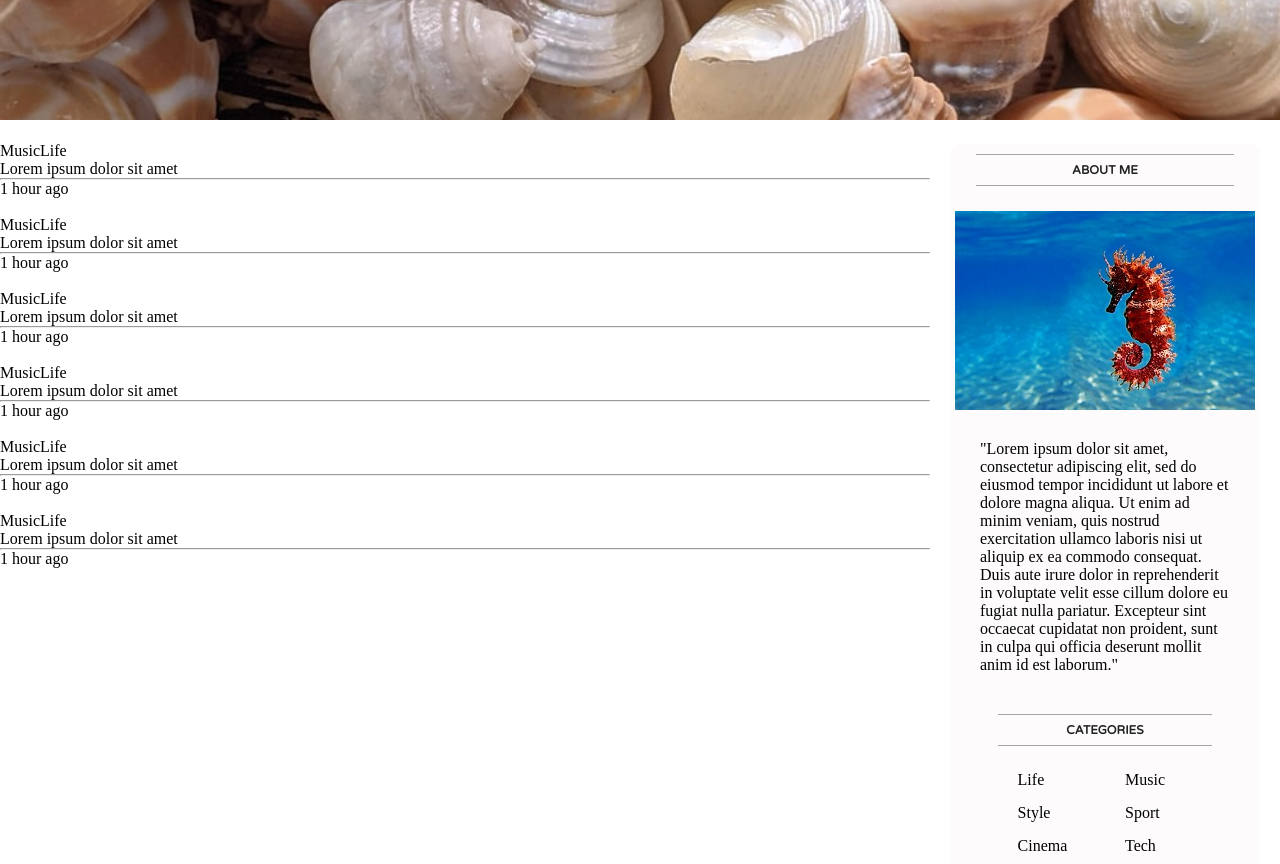
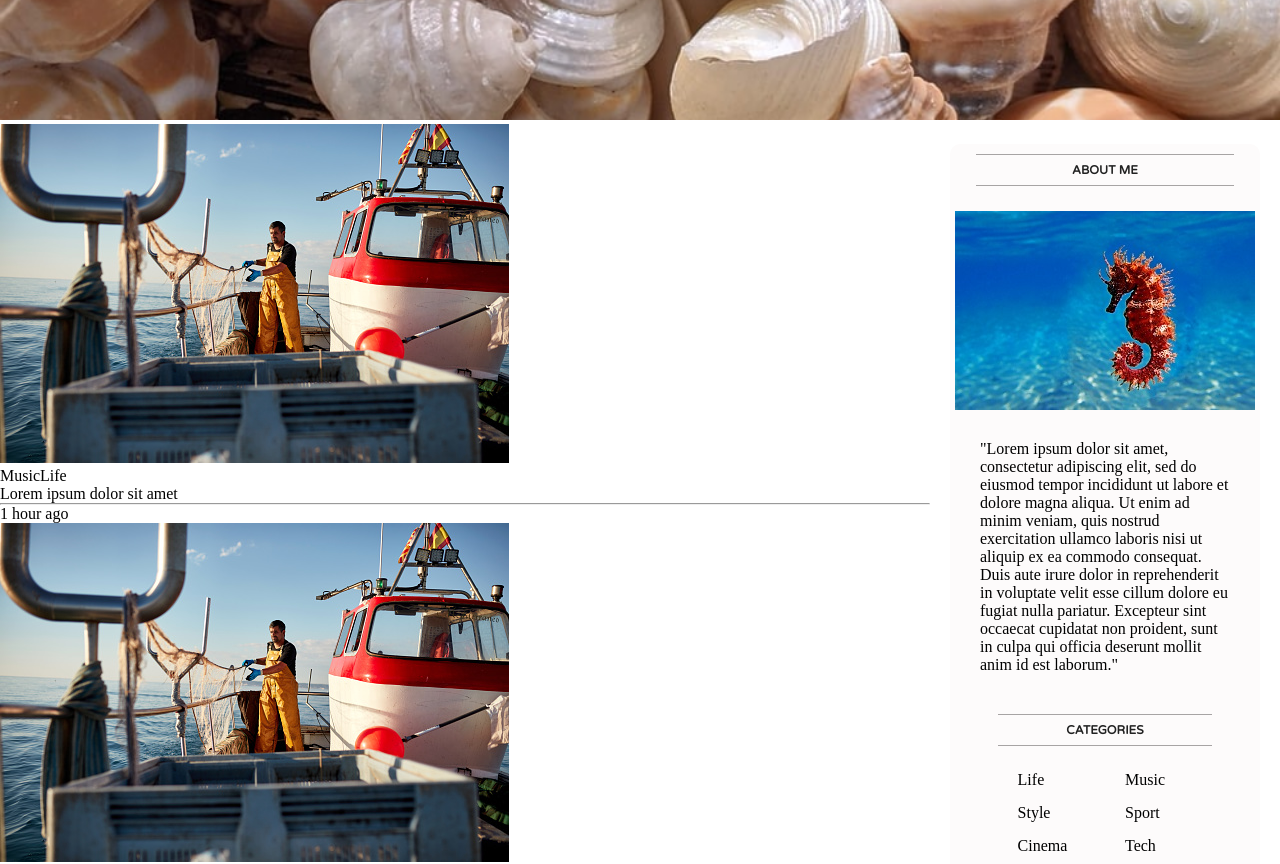
Before and after one commit to EvMad/react-frontend-sandbox, a React (Create React App) app: page / in a window 1280 px wide. Shown: the part 520-1384 px from the top of the page. Built offline with nearby package versions, Linux system fonts and the light colour scheme.

Commit message:
added post image

```diff
--- a/src/post/Post.jsx
+++ b/src/post/Post.jsx
@@ -3,7 +3,7 @@ import "./post.css"
 export default function Post() {
     return (
         <div className="post">
-            <img className="postImg" src="" alt="">
+            <img className="postImg" src="istockphoto-1330878489-170667a.jpg" alt="fishing boat">
             </img>
             <div className="postInfo">
                 <div className="postCats">
```
Also changed, not shown: public/istockphoto-1330878489-170667a.jpg (added).
